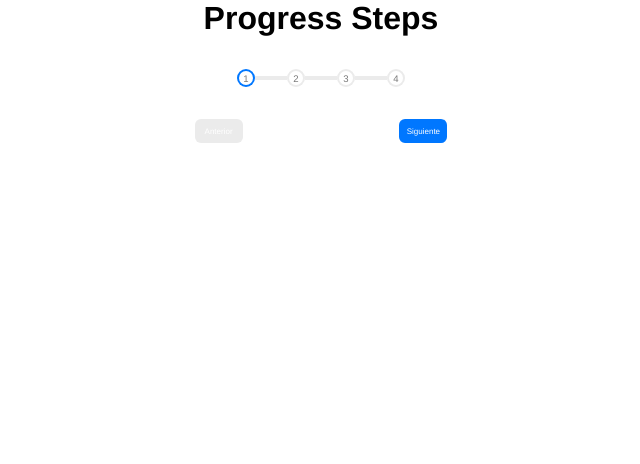
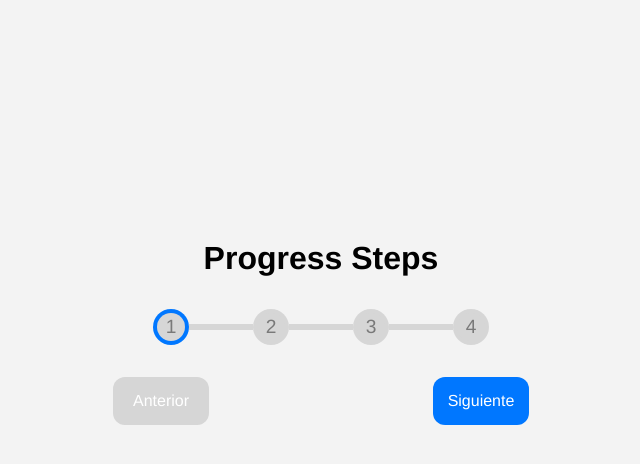
Before and after one commit to EdwarLe/Progress-Step, a plain HTML site: page index.html in a window 1280 px wide. Shown: the whole page, without its empty margins (319-959 px from the left). Drawn offline with Linux system fonts and the light colour scheme.

Commit message:
Organización de tamaño y modificación de los botones para identificar que el mouse está encima de ellos

```diff
--- a/style.css
+++ b/style.css
@@ -8,13 +8,16 @@ body {
     display: flex;
     justify-content: space-around;
     align-items: center;
+    background-color: rgb(243, 243, 243);
 }
 
 .main {
     width: 80%;
+    height: 80%;
     display: flex;
     flex-direction: column;
     align-items: center;
+    padding: 15em;
 }
 
 .num__main {
@@ -27,10 +30,10 @@ body {
 }
 
 .num {
-    background-color: rgb(235, 235, 235);
+    background-color: rgb(214, 214, 214);
     border-radius: 50% 50%;
-    width: 18px;
-    height: 18px;
+    width: 36px;
+    height: 36px;
     align-items: center;
     display: flex;
     justify-content: center;
@@ -41,8 +44,8 @@ body {
 #num1 {
     background-color: rgb(0, 119, 255);
     border-radius: 50% 50%;
-    width: 18px;
-    height: 18px;
+    width: 36px;
+    height: 36px;
     align-items: center;
     display: flex;
     justify-content: center;
@@ -51,8 +54,8 @@ body {
 .numBlue {
     background-color: rgb(0, 119, 255);
     border-radius: 50% 50%;
-    width: 18px;
-    height: 18px;
+    width: 36px;
+    height: 36px;
     align-items: center;
     display: flex;
     justify-content: center;
@@ -61,10 +64,10 @@ body {
 }
 
 .center {
-    background-color: white;
+    background-color: rgb(214, 214, 214);
     border-radius: 50% 50%;
-    width: 14px;
-    height: 14px;
+    width: 28px;
+    height: 28px;
     display: flex;
     justify-content: center;
     align-items: center;
@@ -72,13 +75,13 @@ body {
 }
 
 .center p {
-    font-size: 0.6em;
+    font-size: 1.2em;
     color: rgb(121, 121, 121);
 }
 
 .line__contain {
-    width: 2em;
-    height: 0.2em;
+    width: 4em;
+    height: 0.4em;
     background-color: rgb(0, 119, 255);
     display: flex;
     flex-direction: row;
@@ -86,16 +89,16 @@ body {
 }
 
 .line {
-    background-color: rgb(235, 235, 235);
-    width: 2em;
-    height: 0.2em;
+    background-color: rgb(214, 214, 214);
+    width: 4em;
+    height: 0.4em;
     transition: 0.3s ease-out;
 }
 
 .lineBlue {
-    background-color: rgb(235, 235, 235);
-    width: 2em;
-    height: 0.2em;
+    background-color: rgb(214, 214, 214);
+    width: 4em;
+    height: 0.4em;
     transform: translateX(100%);
     transition: 0.3s ease-out;
 }
@@ -103,15 +106,16 @@ body {
 .btn__main {
     display: flex;
     flex-direction: row;
-    width: 40%;
+    width: 80%;
     justify-content: space-around;
+    box-sizing: border-box;
 }
 
 .btn {
     background-color: rgb(0, 119, 255);
-    width: 3em;
-    height: 1.5em;
-    border-radius: 6px;
+    width: 6em;
+    height: 3em;
+    border-radius: 12px;
     display: flex;
     justify-content: center;
     align-items: center;
@@ -120,10 +124,10 @@ body {
 }
 
 .btn__gray {
-    background-color: rgb(235, 235, 235);
-    width: 3em;
-    height: 1.5em;
-    border-radius: 6px;
+    background-color: rgb(214, 214, 214);
+    width: 6em;
+    height: 3em;
+    border-radius: 12px;
     display: flex;
     justify-content: center;
     align-items: center;
@@ -131,12 +135,17 @@ body {
     transition: 0.2s;
 }
 
+.btn:hover, .btn__gray:hover{
+    width: 5.8em;
+    height: 2.9em;
+}
+
 .btn p {
     color: white;
-    font-size: 0.5em;
+    font-size: 1em;
 }
 
 .btn__gray p {
     color: white;
-    font-size: 0.5em;
+    font-size: 1em;
 }
```
